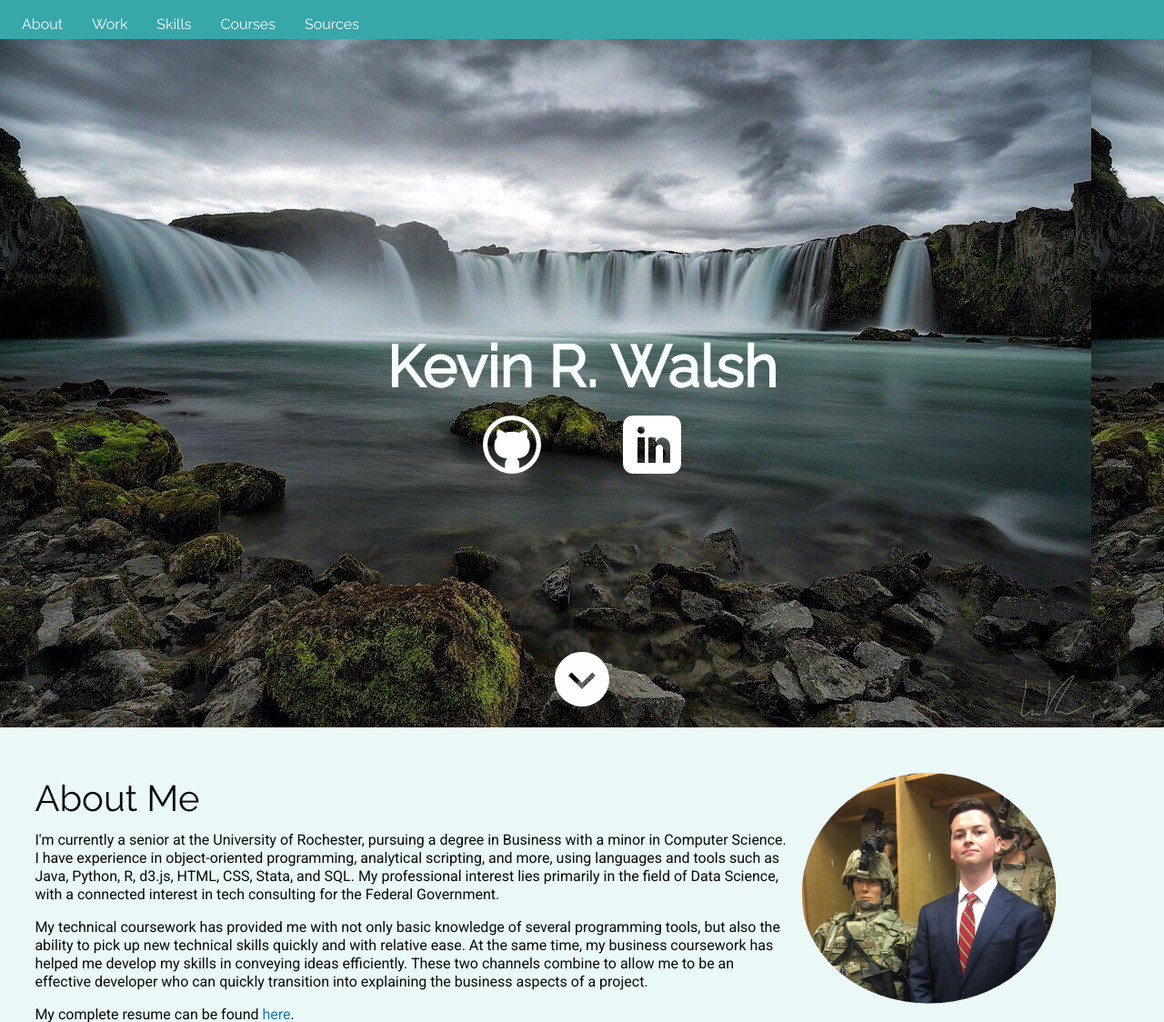
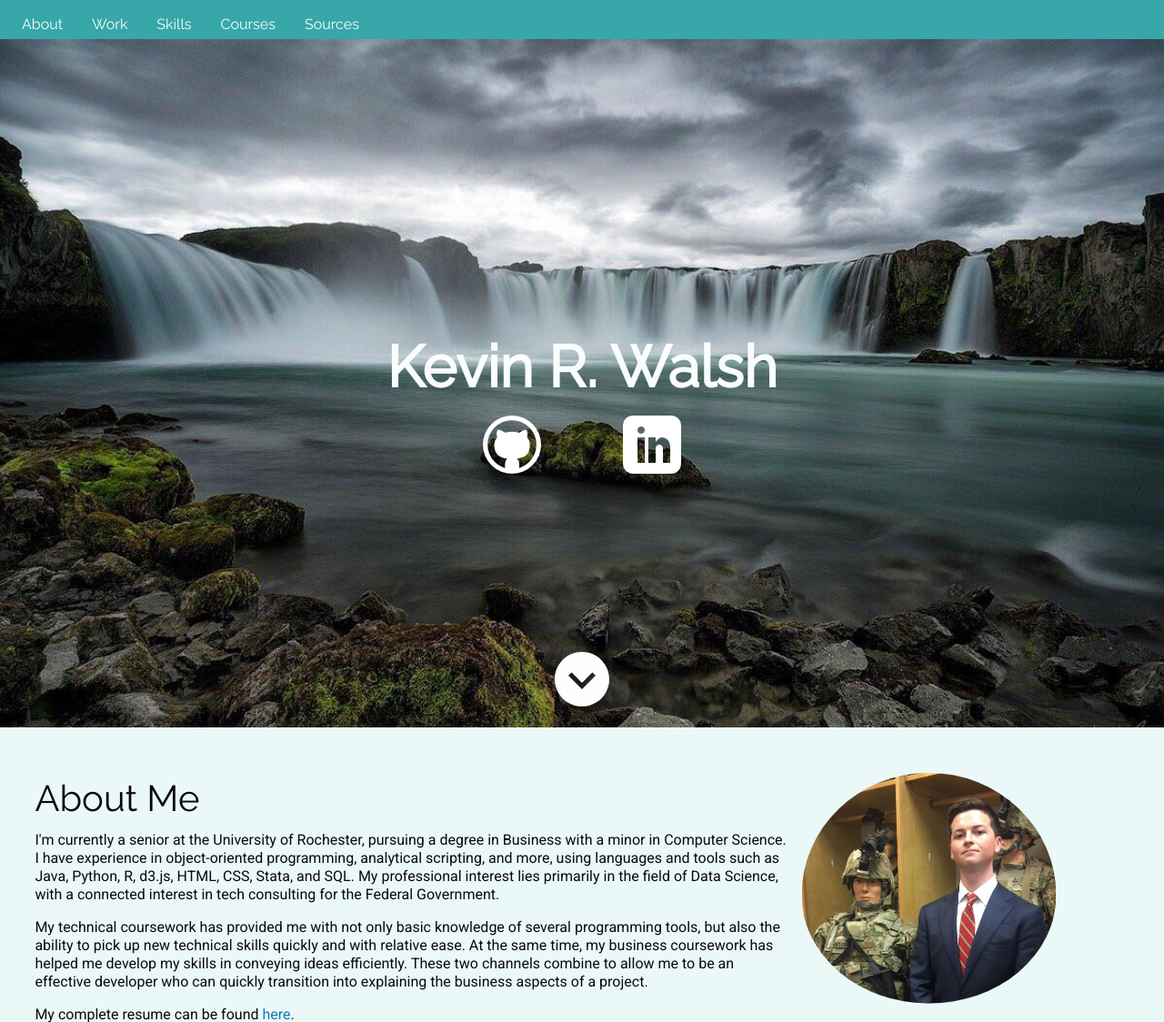
Before and after one commit to walshk/walshk.github.io, a PHP site: page / in a window 1280 px wide. Shown: the top 1124 px of the page at 91% size. Run offline with PHP 8.4, Linux system fonts and the light colour scheme; some libraries are stand-ins or nearby versions.

Commit message:
changed background size of main image

```diff
--- a/css/styles.css
+++ b/css/styles.css
@@ -152,6 +152,7 @@
       -ms-flex-pack: justify;
           justify-content: space-between;
   background: url("./../img/splash.jpg");
+  background-size: cover;
 
 }
 
```
